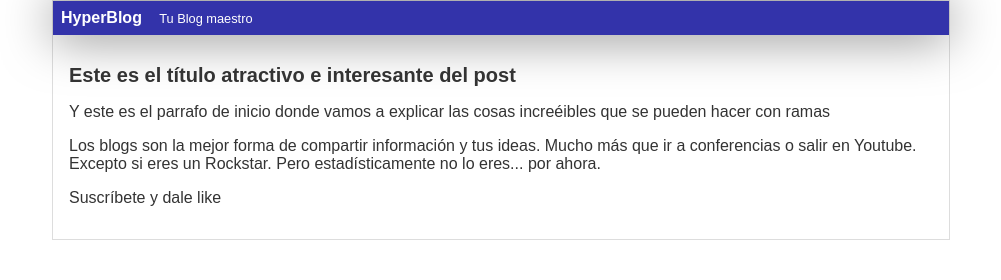
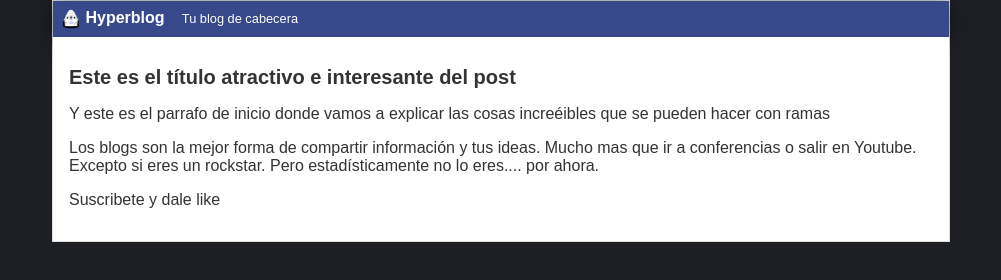
Before and after one commit to KleberL/hyperblog, a plain HTML site: page index.html in a window 1280 px wide. Shown: the whole page, without its empty margins (139-1140 px from the left). Drawn offline with Linux system fonts and the light colour scheme.

Commit message:
Color de fondo, logo nuevo y mejor color de header

```diff
--- a/css/styles.css
+++ b/css/styles.css
@@ -1,39 +1,45 @@
-body{
+body {
+  background: #1e1f24;
   color: #333;
-    text-align: left;
-    font-family: Arial, Helvetica, sans-serif;
+  text-align: center;
+  font-family: Arial;
   font-size: 16px;
   margin: 0;
   padding: 0;
 }
 
-#cabecera{
-    background: #33a;
-    box-shadow: 0px 2px 50px 0px rgba(0, 0, 0, 0.5);
+#cabecera {
+  background: #37488b;
+  box-shadow: 0px 2px 20px 0px rgba(0, 0, 0, 0.5);
   color: white;
   font-weight: bold;
   margin: 0;
   padding: 0.5em;
 }
 
-#cabecera #tagline{
+#cabecera #logo {
+  width: 20px;
+  vertical-align: middle;
+}
+
+#cabecera #tagline {
   padding: 0 0 0 1em;
   font-weight: normal;
   font-size: 0.8em;
 }
 
-#container{
+#container {
   width: 70%;
   padding: 0;
   text-align: left;
-    border: 1px solid #DDD;
+  border: 1px solid #ddd;
   margin: 0 auto;
 }
 
-#container h1{
+#container h1 {
   font-size: 20px;
 }
-
-#post{
+#post {
+  background: white;
   padding: 1em;
 }
--- a/index.html
+++ b/index.html
@@ -1,23 +1,31 @@
 <!DOCTYPE html>
 <html lang="en">
   <head>
-    <meta charset="UTF-8">
-    <meta http-equiv="X-UA-Compatible" content="IE=edge">
-    <meta name="viewport" content="width=device-width, initial-scale=1.0">
+    <meta charset="UTF-8" />
+    <meta http-equiv="X-UA-Compatible" content="IE=edge" />
+    <meta name="viewport" content="width=device-width, initial-scale=1.0" />
     <title>Bienvenido a HyperBlog 2.0</title>
-    <link rel="stylesheet" href="/css/styles.css"/>
+    <link rel="stylesheet" href="/css/styles.css" />
   </head>
   <body>
     <div id="container">
       <div id="cabecera">
-            HyperBlog <span id="tagline">Tu Blog maestro</span>
+        <img id="logo" src="imagenes/dragon.png" />
+        Hyperblog
+        <span id="tagline">Tu blog de cabecera</span>
       </div>
       <div id="post">
         <h1>Este es el título atractivo e interesante del post</h1>
-            <p>Y este es el parrafo de inicio donde vamos a explicar las cosas increéibles que se pueden hacer con ramas</p>
-            <p>Los blogs son la mejor forma de compartir información y tus ideas. Mucho más que ir a conferencias o salir en Youtube. Excepto si eres un Rockstar. Pero estadísticamente no lo eres... por ahora.</p>
-            <p>Suscríbete y dale like</p>
-        </div>
+        <p>
+          Y este es el parrafo de inicio donde vamos a explicar las cosas
+          increéibles que se pueden hacer con ramas
+        </p>
+        <p>
+          Los blogs son la mejor forma de compartir información y tus ideas.
+          Mucho mas que ir a conferencias o salir en Youtube. Excepto si eres un
+          rockstar. Pero estadísticamente no lo eres.... por ahora.
+        </p>
+        <p>Suscribete y dale like</p>
       </div>
     </div>
   </body>
```
Lines whose indentation alone changed are shown as unchanged.
